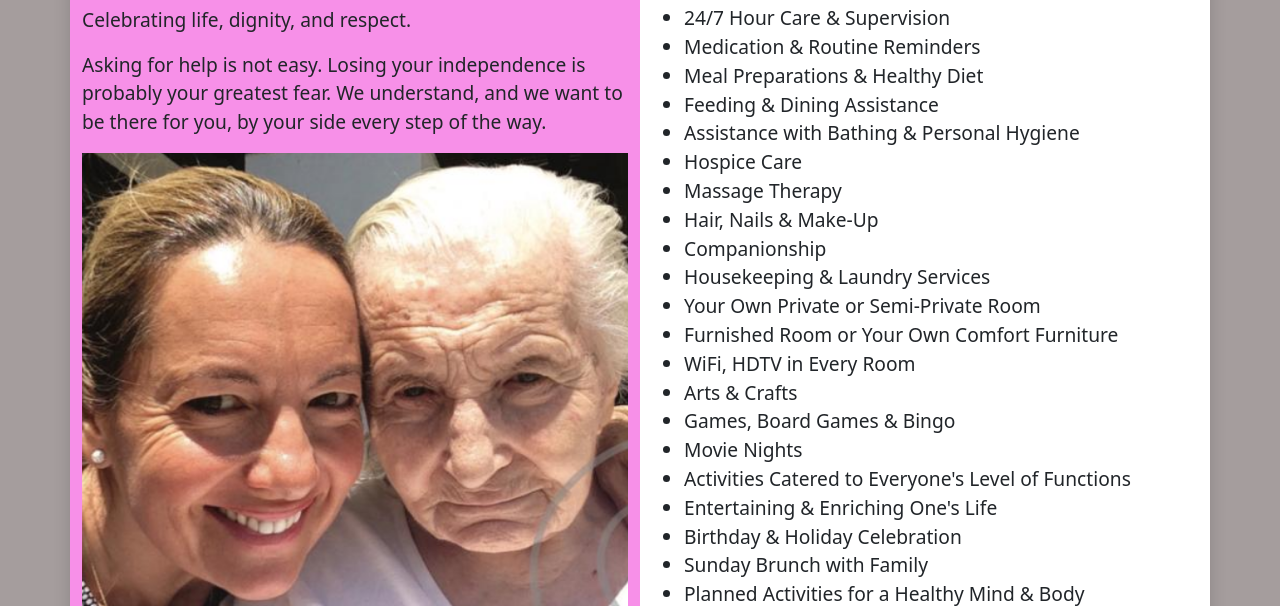
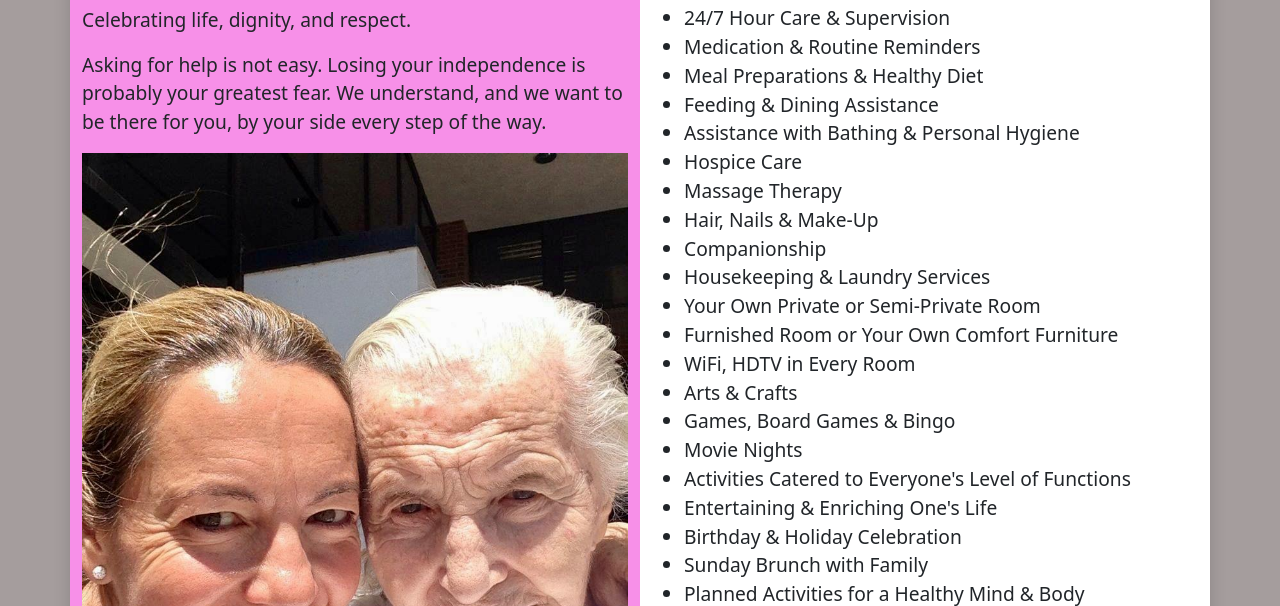
Before and after one commit to elucian/emanuel, a plain HTML site: page index.html in a window 1280 px wide. Shown: the part 191-797 px from the top of the page. Drawn offline with nearby package versions, Linux system fonts and the light colour scheme; no server answers.

Commit message:
fix daniela

```diff
--- a/index.html
+++ b/index.html
@@ -24,7 +24,7 @@
        <p>Our home, a place for your mom and dad.</p>
         <p>Celebrating life, dignity, and respect.</p>
         <p>Asking for help is not easy. Losing your independence is probably your greatest fear. We understand, and we want to be there for you, by your side every step of the way.</p>
-        <img src="img/daniela.png" alt="Daniela Popa" class="img-fluid">
+        <img src="img/daniela.jpeg" alt="Daniela Popa" class="img-fluid">
         <p>Emanuele Home Care is dedicated to providing reliable, compassionate, and affordable home care. We promise!</p>
         <img src="img/casa.png" alt="Home Chare" class="img-fluid">
         <section>
```
Also changed, not shown: img/daniela.jpeg (added).
